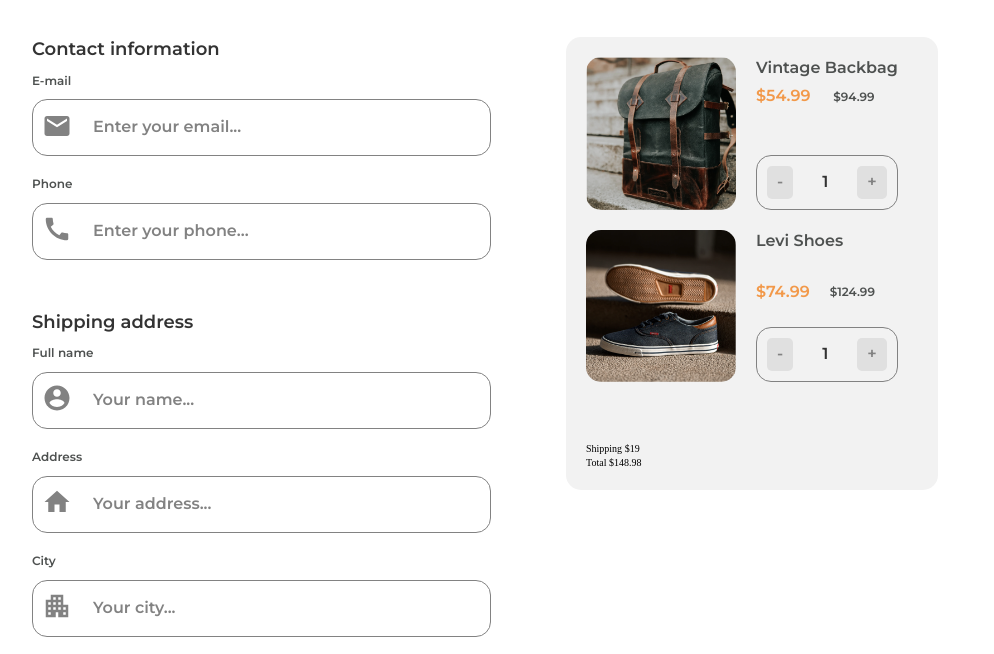
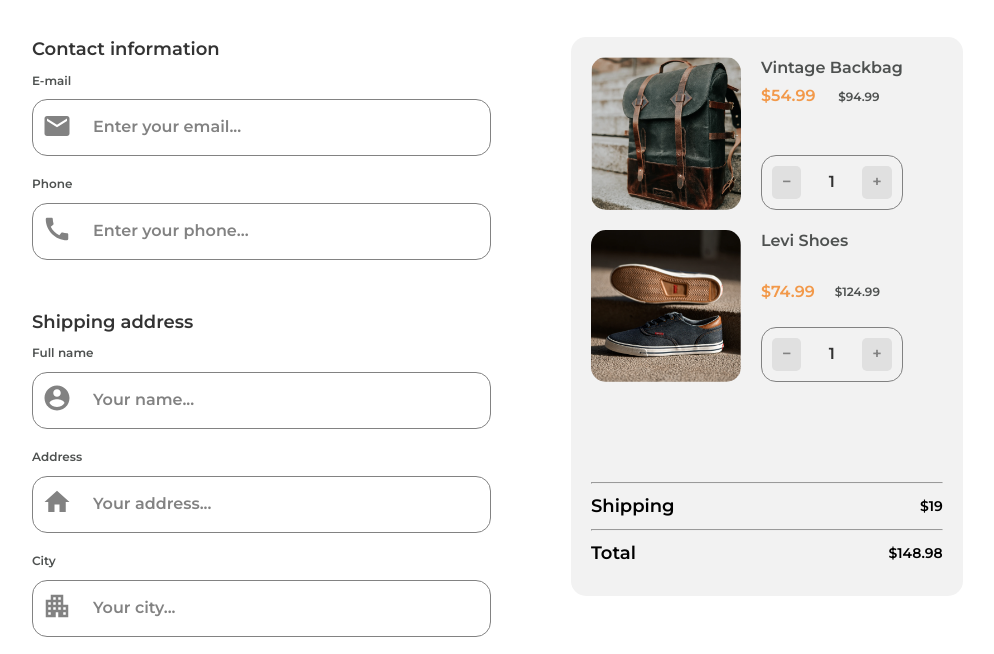
Before and after one commit to fedehub93/checkout-page, a website: page index.html in a window 1280 px wide. Shown: the part 103-757 px from the top of the page, without its empty margins (158-1152 px from the left). Drawn offline with Linux system fonts and the light colour scheme.

Commit message:
Feature finished cart product

```diff
--- a/index.html
+++ b/index.html
@@ -184,9 +184,9 @@
               <span class="cart__price cart__price--total">$94.99</span>
             </div>
             <div class="cart__quantity-box">
-              <span class="btn-quantity">-</span>
+              <span class="btn-quantity">&minus;</span>
               <span class="cart__quantity">1</span>
-              <span class="btn-quantity">+</span>
+              <span class="btn-quantity">&plus;</span>
             </div>
           </div>
           <div class="cart__product">
@@ -197,20 +197,22 @@
               <span class="cart__price cart__price--total">$124.99</span>
             </div>
             <div class="cart__quantity-box">
-              <span class="btn-quantity">-</span>
+              <span class="btn-quantity">&minus;</span>
               <span class="cart__quantity">1</span>
-              <span class="btn-quantity">+</span>
+              <span class="btn-quantity">&plus;</span>
             </div>
           </div>
           <div class="cart__summary">
-              <div class="cart__summury-shipping">
-                  <span>Shipping</span>
-                  <span>$19</span>
-              </div>
-              <div class="cart__summry-total">
-                  <span>Total</span>
-                  <span>$148.98</span>
-              </div>
+            <hr class="u-mb-xsmall" />
+            <div class="cart__summury-shipping">
+              <span class="cart__summury-name">Shipping</span>
+              <span class="cart__summury-price">$19</span>
+            </div>
+            <hr class="u-mb-xsmall" />
+            <div class="cart__summury-total">
+              <span class="cart__summury-name">Total</span>
+              <span class="cart__summury-price">$148.98</span>
+            </div>
           </div>
         </div>
       </div>
--- a/sass/_components.scss
+++ b/sass/_components.scss
@@ -45,7 +45,6 @@
     width: 3rem;
     fill: var(--color-gray-1);
   }
-
 }
 
 .save-info {
@@ -53,7 +52,6 @@
   font-size: 1.2rem;
   color: var(--color-gray-4);
 }
-
 
 //BUTTON
 .btn {
@@ -77,7 +75,7 @@
   font-size: 1.6rem;
   display: block;
   padding: 0.5rem 1rem;
-    border-radius: .5rem;
+  border-radius: 0.5rem;
   color: var(--color-gray-1);
   background-color: var(--color-gray-6);
 
@@ -87,13 +85,19 @@
 //CART
 
 .cart {
-    padding: 2rem 4rem 2rem 2rem;
+  padding: 2rem 2rem 2rem 2rem;
   background-color: var(--color-gray-5);
   border-radius: 1.5rem;
 
   &__product {
-        &:not(:nth-last-child(2)) { margin-bottom: 2rem; }
-        &:nth-last-child(2) { margin-bottom: 6rem; }
+    &:not(:nth-last-child(2)) {
+      margin-bottom: 2rem;
+    }
+    &:nth-last-child(2) {
+      margin-bottom: 10rem;
+    }
+
+    padding-right: 4rem;
 
     display: grid;
     grid-template-columns: max-content minmax(max-content, 50%);
@@ -112,7 +116,7 @@
     @extend %montserrat-600;
     font-size: 1.6rem;
     color: var(--color-gray-2);
-        margin-bottom: .5rem;
+    margin-bottom: 0.5rem;
   }
 
   &__price-box {
@@ -122,7 +126,9 @@
 
   &__price {
     @extend %montserrat-600;
-        &:not(:last-child) { margin-right: 2rem; }
+    &:not(:last-child) {
+      margin-right: 2rem;
+    }
     &--discounted {
       font-size: 1.6rem;
       color: var(--color-orange);
@@ -147,6 +153,28 @@
   &__quantity {
     @extend %montserrat-600;
     font-size: 1.6rem;
-        color: var(--color-gray-3)
+    color: var(--color-gray-3);
+  }
+
+  &__summury {
+      color: var(--color-gray-3);
+
+      &-shipping,
+      &-total {
+          margin-bottom: 1rem;
+          display: flex;
+          justify-content: space-between;
+          align-items: center;
+      }
+
+    &-name {
+      @extend %montserrat-600;
+      font-size: 1.8rem;
+    }
+
+    &-price {
+      @extend %montserrat-600;
+      font-size: 1.4rem;
     }
   }
+}
--- a/sass/_page.scss
+++ b/sass/_page.scss
@@ -1,7 +1,7 @@
 .checkout {
     display: grid;
     grid-template-columns: minmax(max-content, 60%) 1fr;
-    column-gap: 7.5rem;
+    column-gap: 8rem;
 
     &__info {
     }
```
Also changed, not shown: css/style.css. Lines whose indentation alone changed are shown as unchanged.
